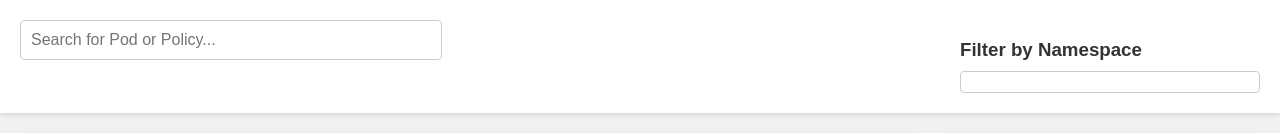
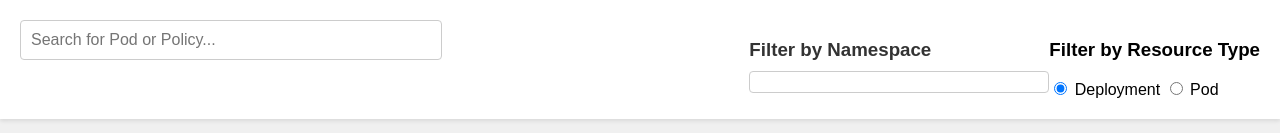
Before and after one commit to ddukbg/k8s-network-policy-visualizer, a Flask app: page / in a window 1280 px wide. Shown: the part 120-253 px from the top of the page. Run offline with Flask 3, Linux system fonts and the light colour scheme; data that the repository does not hold is empty; parts of the project's set-up code (start-up, migrations or seed data) failed here and were passed over; some libraries are stand-ins or nearby versions.

Commit message:
fix: Correct resource detail fetching by using node ID
- Updated  to use  instead of  when fetching Deployment and Pod details.
- Ensured that the frontend sends the full resource name () to the backend for accurate identification.
- Verified that Deployment and Pod details are correctly displayed without errors.

```diff
--- a/app.py
+++ b/app.py
@@ -1,13 +1,20 @@
-from flask import Flask, render_template, jsonify
+from flask import Flask, render_template, jsonify, request
 from flask_socketio import SocketIO, emit
 import subprocess
 import json
-from threading import Thread
+from threading import Thread, Lock
 import time
 
 app = Flask(__name__)
 app.config['SECRET_KEY'] = 'your_secret_key'
 socketio = SocketIO(app, async_mode='threading')  # 'threading'으로 설정
+
+# 데이터 캐싱을 위한 변수
+cached_graph_data = {
+    'deployment': None,
+    'pod': None
+}
+cache_lock = Lock()
 
 def get_network_policies():
     try:
@@ -37,6 +44,20 @@ def get_pods():
         print(f"Error fetching pods: {e.stderr}")
         return None
 
+def get_deployments():
+    try:
+        result = subprocess.run(
+            ["kubectl", "get", "deployments", "--all-namespaces", "-o", "json"],
+            capture_output=True,
+            text=True,
+            check=True
+        )
+        deployments = json.loads(result.stdout)
+        return deployments
+    except subprocess.CalledProcessError as e:
+        print(f"Error fetching deployments: {e.stderr}")
+        return None
+
 def get_namespaces():
     try:
         result = subprocess.run(
@@ -51,69 +72,80 @@ def get_namespaces():
         print(f"Error fetching namespaces: {e.stderr}")
         return []
 
-def matches_selector(pod_labels, selector):
+def matches_selector(labels, selector):
     if not selector:
         return False
     for key, value in selector.get('matchLabels', {}).items():
-        if pod_labels.get(key) != value:
+        if labels.get(key) != value:
             return False
     return True
 
-def map_policies_to_pods(policies, pods):
+def map_policies_to_resources(policies, resources, resource_type='pod'):
     policy_map = {}
     edges = []
+    resource_map = {}
 
+    # 정책 매핑
     for policy in policies['items']:
         policy_name = policy['metadata']['name']
         namespace = policy['metadata']['namespace']
-        policy_map[policy_name] = {
+        policy_key = f"{namespace}/{policy_name}"
+        policy_map[policy_key] = {
+            'id': policy_key,
+            'label': policy_name,
+            'group': 'policy',
             'namespace': namespace,
             'pod_selector': policy['spec'].get('podSelector', {}),
             'ingress': policy['spec'].get('ingress', []),
             'egress': policy['spec'].get('egress', [])
         }
 
-    pod_map = {}
-
-    for pod in pods['items']:
-        pod_name = pod['metadata']['name']
-        pod_namespace = pod['metadata']['namespace']
-        pod_labels = pod['metadata'].get('labels', {})
-        pod_map[f"{pod_namespace}/{pod_name}"] = {
-            'labels': pod_labels,
-            'policies': []  # 여기에 정책 정보를 추가할 예정
+    # Resource 초기화 (Pod 또는 Deployment)
+    for resource in resources['items']:
+        resource_name = resource['metadata']['name']
+        resource_namespace = resource['metadata']['namespace']
+        resource_labels = resource['metadata'].get('labels', {})
+        resource_full_name = f"{resource_namespace}/{resource_name}"
+        resource_map[resource_full_name] = {
+            'id': resource_full_name,
+            'label': resource_name,
+            'group': resource_type,
+            'labels': resource_labels,
+            'status': resource.get('status', {}).get('phase', 'Unknown') if resource_type == 'pod' else 'Unknown',
+            'policies': []  # 초기화
         }
 
-    for policy_name, policy in policy_map.items():
-        for pod_key, pod in pod_map.items():
-            pod_namespace, pod_name = pod_key.split('/')
-            if pod_namespace != policy['namespace']:
+    # 정책을 Resource에 매핑하고 엣지 생성
+    for policy_key, policy in policy_map.items():
+        for resource_key, resource in resource_map.items():
+            resource_namespace, resource_name = resource_key.split('/')
+            if resource_namespace != policy['namespace']:
                 continue
             selector = policy['pod_selector']
-            if matches_selector(pod['labels'], selector):
+            if matches_selector(resource['labels'], selector):
                 # Ingress 규칙 추가
                 for ingress_rule in policy['ingress']:
                     ports = ingress_rule.get('ports', [])
                     edges.append({
-                        'source': f"{policy['namespace']}/{policy_name}",
-                        'target': pod_key,
+                        'source': policy_key,
+                        'target': resource_key,
                         'type': 'ingress',
                         'ports': ports
                     })
-                    pod['policies'].append(policy_name)  # 정책 추가
+                    resource['policies'].append(policy_key)  # 정책 추가
 
                 # Egress 규칙 추가
                 for egress_rule in policy['egress']:
                     ports = egress_rule.get('ports', [])
                     edges.append({
-                        'source': f"{policy['namespace']}/{policy_name}",
-                        'target': pod_key,
+                        'source': policy_key,
+                        'target': resource_key,
                         'type': 'egress',
                         'ports': ports
                     })
-                    pod['policies'].append(policy_name)  # 정책 추가
+                    resource['policies'].append(policy_key)  # 정책 추가
 
-    return policy_map, edges, pod_map
+    return policy_map, edges, resource_map
 
 @app.route('/')
 def index():
@@ -121,28 +153,35 @@ def index():
 
 @app.route('/data')
 def data():
+    global cached_graph_data
+    resource_type = request.args.get('resource_type', 'deployment')  # 기본값을 'deployment'로 설정
+
+    with cache_lock:
+        if cached_graph_data.get(resource_type):
+            return jsonify(cached_graph_data[resource_type])
+
     policies = get_network_policies()
-    pods = get_pods()
+    if not policies:
+        return jsonify({"error": "Failed to retrieve network policies."}), 500
 
-    if not policies or not pods:
-        return jsonify({"error": "Failed to retrieve data."}), 500
+    if resource_type == 'deployment':
+        resources = get_deployments()
+    else:
+        resources = get_pods()
 
-    policy_map, edges, pod_map = map_policies_to_pods(policies, pods)
+    if not resources:
+        return jsonify({"error": f"Failed to retrieve {resource_type}s."}), 500
+
+    policy_map, edges, resource_map = map_policies_to_resources(policies, resources, resource_type)
 
     # 그래프 데이터 준비
     nodes = []
     formatted_edges = []
 
     # 노드 추가
-    for policy_name, policy in policy_map.items():
-        policy_key = f"{policy['namespace']}/{policy_name}"
+    for resource_key, resource in resource_map.items():
         nodes.append({
-            'data': {'id': policy_key, 'label': policy_key, 'group': 'policy'}
-        })
-
-    for pod_key in pod_map.keys():
-        nodes.append({
-            'data': {'id': pod_key, 'label': pod_key, 'group': 'pod'}
+            'data': {'id': resource_key, 'label': resource['label'], 'group': resource['group']}
         })
 
     # 엣지 추가
@@ -172,6 +211,10 @@ def data():
         'edges': unique_edges
     }
 
+    # 캐싱
+    with cache_lock:
+        cached_graph_data[resource_type] = graph_data
+
     return jsonify(graph_data)
 
 @app.route('/namespaces')
@@ -184,7 +227,7 @@ def namespaces():
 def policy_details(policy_name):
     policies = get_network_policies()
     if not policies:
-        return jsonify({"error": "Failed to retrieve policies."}), 500
+        return jsonify({"error": "Failed to retrieve network policies."}), 500
 
     for policy in policies['items']:
         if policy['metadata']['name'] == policy_name:
@@ -196,83 +239,153 @@ def policy_details(policy_name):
             })
     return jsonify({"error": "Policy not found."}), 404
 
-# 새로운 엔드포인트: Pod 상세 정보
-@app.route('/pod/<path:pod_name>')
-def pod_details(pod_name):
-    pods = get_pods()
-    if not pods:
-        return jsonify({"error": "Failed to retrieve pods."}), 500
+# 새로운 엔드포인트: Resource 상세 정보 (Pod 또는 Deployment)
+@app.route('/resource/<resource_type>/<path:resource_name>')
+def resource_details(resource_type, resource_name):
+    if resource_type == 'deployment':
+        resources = get_deployments()
+    elif resource_type == 'pod':
+        resources = get_pods()
+    else:
+        return jsonify({"error": "Invalid resource type."}), 400
 
-    for pod in pods['items']:
-        full_pod_name = f"{pod['metadata']['namespace']}/{pod['metadata']['name']}"
-        if full_pod_name == pod_name:
-            return jsonify({
-                'name': pod['metadata']['name'],
-                'namespace': pod['metadata']['namespace'],
-                'labels': pod['metadata'].get('labels', {}),
-                'status': pod['status'].get('phase', 'Unknown')
-            })
-    return jsonify({"error": "Pod not found."}), 404
+    if not resources:
+        return jsonify({"error": f"Failed to retrieve {resource_type}s."}), 500
+
+    for resource in resources['items']:
+        full_resource_name = f"{resource['metadata']['namespace']}/{resource['metadata']['name']}"
+        if full_resource_name == resource_name:
+            if resource_type == 'deployment':
+                return jsonify({
+                    'name': resource['metadata']['name'],
+                    'namespace': resource['metadata']['namespace'],
+                    'labels': resource['metadata'].get('labels', {}),
+                    'status': resource['status'].get('availableReplicas', 'Unknown')
+                })
+            elif resource_type == 'pod':
+                return jsonify({
+                    'name': resource['metadata']['name'],
+                    'namespace': resource['metadata']['namespace'],
+                    'labels': resource['metadata'].get('labels', {}),
+                    'status': resource['status'].get('phase', 'Unknown')
+                })
+    return jsonify({"error": f"{resource_type.capitalize()} not found."}), 404
 
 def monitor_changes():
+    global cached_graph_data
     previous_policies = get_network_policies()
     previous_pods = get_pods()
+    previous_deployments = get_deployments()
 
     while True:
-        time.sleep(60)  # 1분마다 체크
-        current_policies = get_network_policies()
-        current_pods = get_pods()
+        try:
+            time.sleep(60)  # 1분마다 체크
+            current_policies = get_network_policies()
+            current_pods = get_pods()
+            current_deployments = get_deployments()
 
-        if not current_policies or not current_pods:
-            continue
+            if not current_policies or not current_pods or not current_deployments:
+                continue
 
-        if current_policies != previous_policies or current_pods != previous_pods:
-            # 변화가 감지되었을 때 클라이언트에 실시간 업데이트 전송
-            policy_map, edges, pod_map = map_policies_to_pods(current_policies, current_pods)
+            policies_changed = current_policies != previous_policies
+            pods_changed = current_pods != previous_pods
+            deployments_changed = current_deployments != previous_deployments
 
-            nodes = []
-            formatted_edges = []
+            if policies_changed or pods_changed or deployments_changed:
+                # Deployment 데이터 업데이트
+                policy_map_deployment, edges_deployment, deployment_map = map_policies_to_resources(current_policies, current_deployments, 'deployment')
+                nodes_deployment = []
+                formatted_edges_deployment = []
 
-            for policy_name, policy in policy_map.items():
-                policy_key = f"{policy['namespace']}/{policy_name}"
-                nodes.append({
-                    'data': {'id': policy_key, 'label': policy_key, 'group': 'policy'}
-                })
+                for policy_key, policy in policy_map_deployment.items():
+                    nodes_deployment.append({
+                        'data': {'id': policy_key, 'label': policy['label'], 'group': 'policy'}
+                    })
 
-            for pod_key in pod_map.keys():
-                nodes.append({
-                    'data': {'id': pod_key, 'label': pod_key, 'group': 'pod'}
-                })
+                for deployment_key, deployment in deployment_map.items():
+                    nodes_deployment.append({
+                        'data': {'id': deployment_key, 'label': deployment['label'], 'group': 'deployment'}
+                    })
 
-            for edge in edges:
-                # 포트 정보를 문자열로 변환
-                ports = edge['ports']
-                if ports:
-                    ports_str = ', '.join([f"{p.get('protocol', 'TCP')}/{p.get('port', 'N/A')}" for p in ports])
-                else:
-                    ports_str = 'All Ports'
+                for edge in edges_deployment:
+                    ports = edge['ports']
+                    if ports:
+                        ports_str = ', '.join([f"{p.get('protocol', 'TCP')}/{p.get('port', 'N/A')}" for p in ports])
+                    else:
+                        ports_str = 'All Ports'
 
-                formatted_edges.append({
-                    'data': {
-                        'source': edge['source'],
-                        'target': edge['target'],
-                        'type': edge['type'],
-                        'label': f"{edge['type'].capitalize()} ({ports_str})"
-                    }
-                })
+                    formatted_edges_deployment.append({
+                        'data': {
+                            'source': edge['source'],
+                            'target': edge['target'],
+                            'type': edge['type'],
+                            'label': f"{edge['type'].capitalize()} ({ports_str})"
+                        }
+                    })
 
-            # 중복 제거
-            unique_nodes = {node['data']['id']: node for node in nodes}.values()
-            unique_edges = formatted_edges  # 필요 시 중복 제거 로직 추가
+                unique_nodes_deployment = {node['data']['id']: node for node in nodes_deployment}.values()
+                unique_edges_deployment = formatted_edges_deployment  # 필요 시 중복 제거 로직 추가
 
-            graph_data = {
-                'nodes': list(unique_nodes),
-                'edges': unique_edges
-            }
+                graph_data_deployment = {
+                    'nodes': list(unique_nodes_deployment),
+                    'edges': unique_edges_deployment
+                }
 
-            socketio.emit('update', graph_data)
-            previous_policies = current_policies
-            previous_pods = current_pods
+                # Pod 데이터 업데이트
+                policy_map_pod, edges_pod, pod_map = map_policies_to_resources(current_policies, current_pods, 'pod')
+                nodes_pod = []
+                formatted_edges_pod = []
+
+                for policy_key, policy in policy_map_pod.items():
+                    nodes_pod.append({
+                        'data': {'id': policy_key, 'label': policy['label'], 'group': 'policy'}
+                    })
+
+                for pod_key, pod in pod_map.items():
+                    nodes_pod.append({
+                        'data': {'id': pod_key, 'label': pod['label'], 'group': 'pod'}
+                    })
+
+                for edge in edges_pod:
+                    ports = edge['ports']
+                    if ports:
+                        ports_str = ', '.join([f"{p.get('protocol', 'TCP')}/{p.get('port', 'N/A')}" for p in ports])
+                    else:
+                        ports_str = 'All Ports'
+
+                    formatted_edges_pod.append({
+                        'data': {
+                            'source': edge['source'],
+                            'target': edge['target'],
+                            'type': edge['type'],
+                            'label': f"{edge['type'].capitalize()} ({ports_str})"
+                        }
+                    })
+
+                unique_nodes_pod = {node['data']['id']: node for node in nodes_pod}.values()
+                unique_edges_pod = formatted_edges_pod  # 필요 시 중복 제거 로직 추가
+
+                graph_data_pod = {
+                    'nodes': list(unique_nodes_pod),
+                    'edges': unique_edges_pod
+                }
+
+                # 클라이언트에 업데이트 전송
+                socketio.emit('update_deployment', graph_data_deployment)
+                socketio.emit('update_pod', graph_data_pod)
+
+                # 캐시 업데이트
+                with cache_lock:
+                    cached_graph_data['deployment'] = graph_data_deployment
+                    cached_graph_data['pod'] = graph_data_pod
+
+                # 이전 데이터 업데이트
+                previous_policies = current_policies
+                previous_pods = current_pods
+                previous_deployments = current_deployments
+
+        except Exception as e:
+            print(f"Error in monitor_changes: {e}")
 
 @socketio.on('connect')
 def handle_connect():
--- a/static/scripts.js
+++ b/static/scripts.js
@@ -1,15 +1,13 @@
+// scripts.js
+
 document.addEventListener('DOMContentLoaded', function() {
     const socket = io();
 
+    // 현재 선택된 리소스 타입 (기본값: deployment)
+    let currentResourceType = 'deployment';
+
     // 초기 데이터 로드
-    fetch('/data')
-        .then(response => response.json())
-        .then(data => {
-            initializeGraph(data);
-        })
-        .catch(error => {
-            console.error('Error fetching data:', error);
-        });
+    fetchData(currentResourceType);
 
     // 네임스페이스 리스트 로드
     fetch('/namespaces')
@@ -21,12 +19,37 @@ document.addEventListener('DOMContentLoaded', function() {
             console.error('Error fetching namespaces:', error);
         });
 
+    // 리소스 타입 필터 변경 시 데이터 로드
+    document.getElementsByName('resource_type').forEach(function(radio) {
+        radio.addEventListener('change', function() {
+            if (this.checked) {
+                currentResourceType = this.value;
+                fetchData(currentResourceType);
+            }
+        });
+    });
+
     // 그래프 초기화 함수
     function initializeGraph(data) {
+        if (window.cy) {
+            window.cy.destroy();
+        }
+
         window.cy = cytoscape({
             container: document.getElementById('graph'),
             elements: data.nodes.concat(data.edges),
             style: [
+                {
+                    selector: 'node[group="deployment"]',
+                    style: {
+                        'background-color': '#2ECC40',
+                        'label': 'data(label)',
+                        'text-valign': 'center',
+                        'color': '#fff',
+                        'text-outline-width': 2,
+                        'text-outline-color': '#2ECC40'
+                    }
+                },
                 {
                     selector: 'node[group="pod"]',
                     style: {
@@ -78,12 +101,12 @@ document.addEventListener('DOMContentLoaded', function() {
             ],
             layout: {
                 name: 'cose',
-                padding: 10
+                padding: 10,
+                animate: false // 성능 최적화를 위해 애니메이션 비활성화
             }
         });
 
         // 노드 클릭 시 상세 정보 표시
-        // scripts.js 내 노드 클릭 핸들러 수정
         cy.on('tap', 'node', function(evt){
             var node = evt.target;
             var content = '';
@@ -142,9 +165,29 @@ document.addEventListener('DOMContentLoaded', function() {
                         content = `<strong>Error:</strong> Failed to fetch policy details.`;
                         document.getElementById('detail-content').innerHTML = content;
                     });
+            } else if(node.data('group') === 'deployment') {
+                const deploymentFullName = node.data('id'); // 네임스페이스/Deployment명 전체
+                fetch(`/resource/deployment/${encodeURIComponent(deploymentFullName)}`)
+                    .then(response => response.json())
+                    .then(deploymentData => {
+                        if(deploymentData.error) {
+                            content = `<strong>Error:</strong> ${deploymentData.error}`;
+                        } else {
+                            content = `<strong>Deployment:</strong> ${deploymentData.name}<br>`;
+                            content += `<strong>Namespace:</strong> ${deploymentData.namespace}<br>`;
+                            content += `<strong>Labels:</strong> ${JSON.stringify(deploymentData.labels)}<br>`;
+                            content += `<strong>Status:</strong> ${deploymentData.status}<br>`;
+                        }
+                        document.getElementById('detail-content').innerHTML = content;
+                    })
+                    .catch(error => {
+                        console.error('Error fetching deployment details:', error);
+                        content = `<strong>Error:</strong> Failed to fetch deployment details.`;
+                        document.getElementById('detail-content').innerHTML = content;
+                    });
             } else if(node.data('group') === 'pod') {
-                const podName = node.data('label'); // 네임스페이스/Pod명 전체
-                fetch(`/pod/${encodeURIComponent(podName)}`)
+                const podFullName = node.data('id'); // 네임스페이스/Pod명 전체
+                fetch(`/resource/pod/${encodeURIComponent(podFullName)}`)
                     .then(response => response.json())
                     .then(podData => {
                         if(podData.error) {
@@ -268,21 +311,47 @@ document.addEventListener('DOMContentLoaded', function() {
     }
 
     // 실시간 업데이트 수신 및 그래프 업데이트
-    socket.on('update', function(data) {
-        if (window.cy) {
-            // 기존 그래프 삭제
-            window.cy.elements().remove();
-
-            // 새로운 데이터 추가
-            window.cy.add(data.nodes.concat(data.edges));
-
-            // 레이아웃 재적용
-            window.cy.layout({ name: 'cose', padding: 10 }).run();
-
-            // 현재 필터 적용
-            applyCurrentFilters();
+    socket.on('update_deployment', function(graphData) {
+        if (currentResourceType === 'deployment') {
+            cy.batch(function() {
+                cy.elements().remove();
+                cy.add(graphData.nodes.concat(graphData.edges));
+                cy.layout({
+                    name: 'cose',
+                    padding: 10,
+                    animate: false
+                }).run();
+                filterGraph(); // 필터 재적용
+            });
         }
     });
+
+    socket.on('update_pod', function(graphData) {
+        if (currentResourceType === 'pod') {
+            cy.batch(function() {
+                cy.elements().remove();
+                cy.add(graphData.nodes.concat(graphData.edges));
+                cy.layout({
+                    name: 'cose',
+                    padding: 10,
+                    animate: false
+                }).run();
+                filterGraph(); // 필터 재적용
+            });
+        }
+    });
+
+    // 데이터 가져오는 함수
+    function fetchData(resource_type) {
+        fetch(`/data?resource_type=${resource_type}`)
+            .then(response => response.json())
+            .then(data => {
+                initializeGraph(data);
+            })
+            .catch(error => {
+                console.error('Error fetching data:', error);
+            });
+    }
 
     // 현재 필터 상태 재적용 함수
     function applyCurrentFilters() {
--- a/templates/index.html
+++ b/templates/index.html
@@ -24,6 +24,16 @@
                 <!-- 체크박스가 여기에 동적으로 추가됩니다 -->
             </div>
         </div>
+        <!-- Resource Type 필터 추가 -->
+        <div class="resource-filter-container">
+            <h3>Filter by Resource Type</h3>
+            <label>
+                <input type="radio" name="resource_type" value="deployment" checked> Deployment
+            </label>
+            <label>
+                <input type="radio" name="resource_type" value="pod"> Pod
+            </label>
+        </div>
     </section>
 
     <main class="main-container">
```
